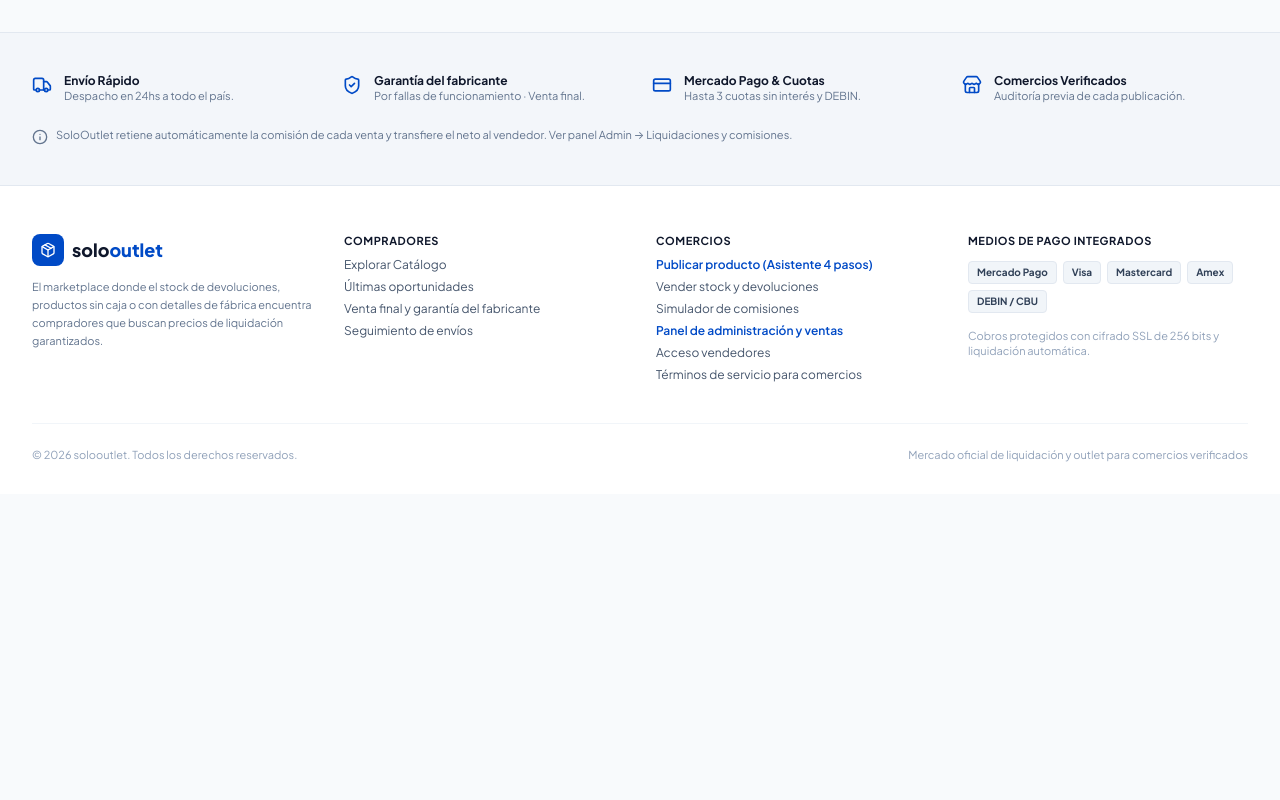
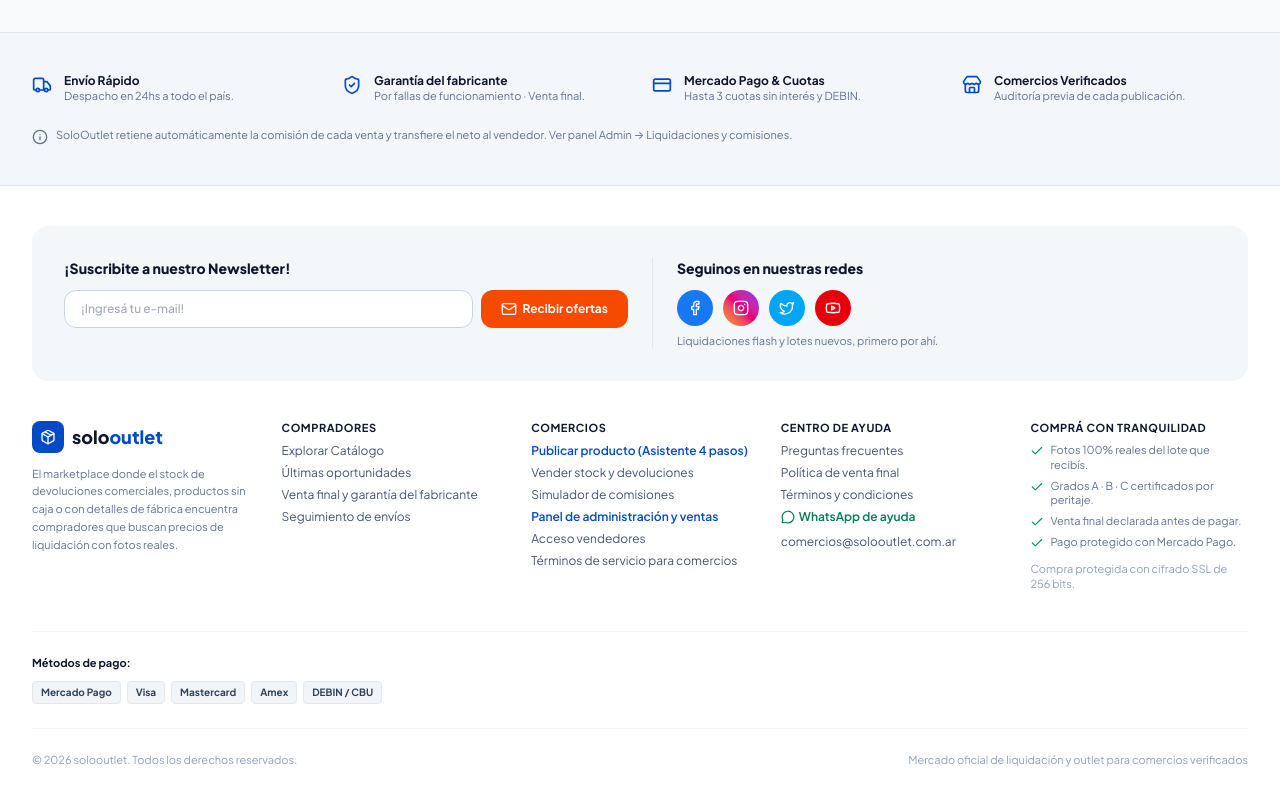
Before and after one commit to MarianGallicchio/SOLOOUTLET, a React (Vite) app: page / in a window 1280 px wide. Shown: the part 3886-4686 px from the top of the page. Before the commit the page ends 4380 px from the top, so only its background shows below. Built offline with nearby package versions, Linux system fonts and the light colour scheme; no server answers; a web font is replaced by a local one.

Commit message:
Footer estilo marketplace: newsletter, redes, ayuda y confianza

```diff
--- a/src/components/Footer.tsx
+++ b/src/components/Footer.tsx
@@ -1,11 +1,19 @@
-import React from 'react';
+import React, { useState } from 'react';
 import { useStore } from '../context/StoreContext';
 import { isMerchant, isPlatformOwner } from '../utils/sellerWorkspace';
-import { Package } from 'lucide-react';
+import { persist, load } from '../data/db';
+import {
+  Package, Mail, Facebook, Instagram, Twitter, Youtube,
+  Check, MessageCircle,
+} from 'lucide-react';
+
+const NEWSLETTER_KEY = 'solooutlet_newsletter';
 
 export const Footer: React.FC = () => {
-  const { setCurrentView, setHelpSection, currentUser, openAuthModal } = useStore();
+  const { setCurrentView, setHelpSection, currentUser, openAuthModal, triggerPushNotification } = useStore();
   const seller = isMerchant(currentUser);
+  const [email, setEmail] = useState('');
+  const [emailError, setEmailError] = useState<string | null>(null);
 
   const goHelp = (section: 'garantia' | 'envios' | 'terminos') => {
     setHelpSection(section);
@@ -23,15 +31,96 @@ export const Footer: React.FC = () => {
     else openAuthModal('merchant');
   };
 
+  const subscribe = (e: React.FormEvent) => {
+    e.preventDefault();
+    const value = email.trim().toLowerCase();
+    if (!/^[^\s@]+@[^\s@]+\.[^\s@]{2,}$/.test(value)) {
+      setEmailError('Ingresá un email válido.');
+      return;
+    }
+    const list = load<string[]>(NEWSLETTER_KEY, []);
+    if (list.includes(value)) {
+      setEmailError('Ese email ya está suscripto.');
+      return;
+    }
+    persist(NEWSLETTER_KEY, [...list, value]);
+    setEmail('');
+    setEmailError(null);
+    triggerPushNotification({
+      type: 'system',
+      title: '🎟 Newsletter activado',
+      body: 'Vas a recibir las liquidaciones con mayor descuento antes que nadie.',
+      linkView: 'catalog',
+    });
+  };
+
+  const socialSoon = (red: string) => {
+    triggerPushNotification({
+      type: 'system',
+      title: `📣 ${red} oficial en preparación`,
+      body: 'Te avisamos por acá cuando lancemos nuestras redes.',
+      linkView: 'home',
+    });
+  };
+
   const linkCls = 'hover:text-[#004AC6] transition-colors cursor-pointer text-left';
 
   return (
     <footer className="bg-white border-t border-slate-200 text-slate-600 text-xs">
-      <div className="max-w-7xl mx-auto px-4 sm:px-6 lg:px-8 pt-12 pb-8">
-        <div className="grid grid-cols-1 md:grid-cols-4 gap-8 mb-10">
+      <div className="max-w-7xl mx-auto px-4 sm:px-6 lg:px-8 pt-10 pb-8">
 
-          {/* Col 1: Brand Info */}
-          <div className="md:col-span-1 space-y-3">
+        {/* Newsletter + redes */}
+        <div className="bg-slate-100/80 rounded-2xl p-6 sm:p-8 grid grid-cols-1 md:grid-cols-2 gap-6 mb-10">
+          <div>
+            <h4 className="text-sm font-extrabold text-slate-900 mb-1">¡Suscribite a nuestro Newsletter!</h4>
+            <form onSubmit={subscribe} className="mt-3">
+              <div className="flex flex-col sm:flex-row gap-2">
+                <input
+                  type="email"
+                  value={email}
+                  onChange={(e) => { setEmail(e.target.value); setEmailError(null); }}
+                  placeholder="¡Ingresá tu e-mail!"
+                  className="flex-1 px-4 py-2.5 text-xs rounded-xl border border-slate-300 bg-white focus:outline-none focus:border-[#004AC6] font-medium"
+                />
+                <button
+                  type="submit"
+                  className="px-5 py-2.5 rounded-xl bg-orange-600 hover:bg-orange-700 text-white text-xs font-bold flex items-center justify-center gap-1.5 transition-all active:scale-95 cursor-pointer whitespace-nowrap"
+                >
+                  <Mail className="w-4 h-4" />
+                  <span>Recibir ofertas</span>
+                </button>
+              </div>
+              {emailError && <p className="text-[11px] text-rose-600 mt-1.5">{emailError}</p>}
+            </form>
+          </div>
+          <div className="md:pl-6 md:border-l md:border-slate-200">
+            <h4 className="text-sm font-extrabold text-slate-900 mb-3">Seguinos en nuestras redes</h4>
+            <div className="flex items-center gap-2.5">
+              {[
+                { name: 'Facebook', icon: <Facebook className="w-4 h-4" />, cls: 'bg-[#1877F2] hover:bg-[#1464cc]' },
+                { name: 'Instagram', icon: <Instagram className="w-4 h-4" />, cls: 'bg-gradient-to-tr from-amber-500 via-pink-600 to-purple-600 hover:opacity-90' },
+                { name: 'X', icon: <Twitter className="w-4 h-4" />, cls: 'bg-sky-500 hover:bg-sky-600' },
+                { name: 'YouTube', icon: <Youtube className="w-4 h-4" />, cls: 'bg-red-600 hover:bg-red-700' },
+              ].map((s) => (
+                <button
+                  key={s.name}
+                  type="button"
+                  onClick={() => socialSoon(s.name)}
+                  title={s.name}
+                  className={`w-9 h-9 rounded-full text-white flex items-center justify-center transition-all active:scale-95 cursor-pointer ${s.cls}`}
+                >
+                  {s.icon}
+                </button>
+              ))}
+            </div>
+            <p className="text-[11px] text-slate-500 mt-2">Liquidaciones flash y lotes nuevos, primero por ahí.</p>
+          </div>
+        </div>
+
+        <div className="grid grid-cols-2 md:grid-cols-5 gap-8 mb-10">
+
+          {/* Brand */}
+          <div className="col-span-2 md:col-span-1 space-y-3">
             <div className="flex items-center gap-2">
               <div className="w-8 h-8 rounded-lg bg-[#004AC6] flex items-center justify-center text-white">
                 <Package className="w-4 h-4" />
@@ -41,124 +130,101 @@ export const Footer: React.FC = () => {
               </span>
             </div>
             <p className="text-slate-500 leading-relaxed text-[11px]">
-              El marketplace donde el stock de devoluciones, productos sin caja o con detalles de fábrica encuentra compradores que buscan precios de liquidación garantizados.
+              El marketplace donde el stock de devoluciones comerciales, productos sin caja o con detalles de fábrica encuentra compradores que buscan precios de liquidación con fotos reales.
             </p>
           </div>
 
-          {/* Col 2: Compradores */}
+          {/* Compradores */}
           <div className="space-y-2">
-            <h5 className="font-bold text-slate-900 uppercase tracking-wider text-[11px]">
-              Compradores
-            </h5>
+            <h5 className="font-bold text-slate-900 uppercase tracking-wider text-[11px]">Compradores</h5>
+            <ul className="space-y-1.5">
+              <li><button onClick={() => setCurrentView('catalog')} className={linkCls}>Explorar Catálogo</button></li>
+              <li><button onClick={() => setCurrentView('catalog')} className={linkCls}>Últimas oportunidades</button></li>
+              <li><button onClick={() => goHelp('garantia')} className={linkCls}>Venta final y garantía del fabricante</button></li>
+              <li><button onClick={() => goHelp('envios')} className={linkCls}>Seguimiento de envíos</button></li>
+            </ul>
+          </div>
+
+          {/* Comercios */}
+          <div className="space-y-2">
+            <h5 className="font-bold text-slate-900 uppercase tracking-wider text-[11px]">Comercios</h5>
             <ul className="space-y-1.5">
               <li>
-                <button onClick={() => setCurrentView('catalog')} className={linkCls}>
-                  Explorar Catálogo
+                <button onClick={goPublish} className={`${linkCls} font-semibold text-[#004AC6]`}>
+                  Publicar producto (Asistente 4 pasos)
+                </button>
+              </li>
+              <li><button onClick={() => setCurrentView('vender')} className={linkCls}>Vender stock y devoluciones</button></li>
+              <li><button onClick={() => setCurrentView('vender')} className={linkCls}>Simulador de comisiones</button></li>
+              <li>
+                <button onClick={goAdminPanel} className={`${linkCls} font-semibold text-[#004AC6]`}>
+                  Panel de administración y ventas
                 </button>
               </li>
               <li>
-                <button onClick={() => setCurrentView('catalog')} className={linkCls}>
-                  Últimas oportunidades
+                <button onClick={() => (seller ? setCurrentView('seller-workspace') : openAuthModal('merchant'))} className={linkCls}>
+                  {seller ? 'Acceder a mi tienda' : 'Acceso vendedores'}
                 </button>
               </li>
+              <li><button onClick={() => goHelp('terminos')} className={linkCls}>Términos de servicio para comercios</button></li>
+            </ul>
+          </div>
+
+          {/* Ayuda */}
+          <div className="space-y-2">
+            <h5 className="font-bold text-slate-900 uppercase tracking-wider text-[11px]">Centro de ayuda</h5>
+            <ul className="space-y-1.5">
+              <li><button onClick={() => goHelp('garantia')} className={linkCls}>Preguntas frecuentes</button></li>
+              <li><button onClick={() => goHelp('garantia')} className={linkCls}>Política de venta final</button></li>
+              <li><button onClick={() => goHelp('terminos')} className={linkCls}>Términos y condiciones</button></li>
               <li>
-                <button onClick={() => goHelp('garantia')} className={linkCls}>
-                  Venta final y garantía del fabricante
-                </button>
+                <a
+                  href="https://wa.me/5491155904420?text=Hola,%20necesito%20ayuda%20con%20mi%20compra%20en%20solooutlet"
+                  target="_blank"
+                  rel="noopener noreferrer"
+                  className={`${linkCls} inline-flex items-center gap-1 font-semibold text-emerald-700`}
+                >
+                  <MessageCircle className="w-3.5 h-3.5" /> WhatsApp de ayuda
+                </a>
               </li>
               <li>
-                <button onClick={() => goHelp('envios')} className={linkCls}>
-                  Seguimiento de envíos
-                </button>
+                <a href="mailto:comercios@solooutlet.com.ar" className={linkCls}>
+                  comercios@solooutlet.com.ar
+                </a>
               </li>
             </ul>
           </div>
 
-          {/* Col 3: Comercios */}
+          {/* Confianza */}
           <div className="space-y-2">
-            <h5 className="font-bold text-slate-900 uppercase tracking-wider text-[11px]">
-              Comercios
-            </h5>
-            <ul className="space-y-1.5">
-              <li>
-                <button
-                  onClick={goPublish}
-                  className={`${linkCls} font-semibold text-[#004AC6]`}
-                >
-                  Publicar producto (Asistente 4 pasos)
-                </button>
-              </li>
-              <li>
-                <button onClick={() => setCurrentView('vender')} className={linkCls}>
-                  Vender stock y devoluciones
-                </button>
-              </li>
-              <li>
-                <button onClick={() => setCurrentView('vender')} className={linkCls}>
-                  Simulador de comisiones
-                </button>
-              </li>
-              <li>
-                <button
-                  onClick={goAdminPanel}
-                  className={`${linkCls} font-semibold text-[#004AC6]`}
-                >
-                  Panel de administración y ventas
-                </button>
-              </li>
-              <li>
-                <button
-                  onClick={() => (seller ? setCurrentView('seller-workspace') : openAuthModal('merchant'))}
-                  className={linkCls}
-                >
-                  {seller ? 'Acceder a mi tienda' : 'Acceso vendedores'}
-                </button>
-              </li>
-              <li>
-                <button onClick={() => goHelp('terminos')} className={linkCls}>
-                  Términos de servicio para comercios
-                </button>
-              </li>
+            <h5 className="font-bold text-slate-900 uppercase tracking-wider text-[11px]">Comprá con tranquilidad</h5>
+            <ul className="space-y-1.5 text-[11px] text-slate-500">
+              <li className="flex items-start gap-1.5"><Check className="w-3.5 h-3.5 text-emerald-600 shrink-0 mt-px" /><span>Fotos 100% reales del lote que recibís.</span></li>
+              <li className="flex items-start gap-1.5"><Check className="w-3.5 h-3.5 text-emerald-600 shrink-0 mt-px" /><span>Grados A · B · C certificados por peritaje.</span></li>
+              <li className="flex items-start gap-1.5"><Check className="w-3.5 h-3.5 text-emerald-600 shrink-0 mt-px" /><span>Venta final declarada antes de pagar.</span></li>
+              <li className="flex items-start gap-1.5"><Check className="w-3.5 h-3.5 text-emerald-600 shrink-0 mt-px" /><span>Pago protegido con Mercado Pago.</span></li>
             </ul>
-          </div>
-
-          {/* Col 4: Medios de Pago */}
-          <div className="space-y-2">
-            <h5 className="font-bold text-slate-900 uppercase tracking-wider text-[11px]">
-              Medios de Pago Integrados
-            </h5>
-            <div className="flex flex-wrap gap-1.5 pt-1">
-              <span className="px-2 py-1 bg-slate-100 border border-slate-200 rounded font-bold text-[10px] text-slate-700">
-                Mercado Pago
-              </span>
-              <span className="px-2 py-1 bg-slate-100 border border-slate-200 rounded font-bold text-[10px] text-slate-700">
-                Visa
-              </span>
-              <span className="px-2 py-1 bg-slate-100 border border-slate-200 rounded font-bold text-[10px] text-slate-700">
-                Mastercard
-              </span>
-              <span className="px-2 py-1 bg-slate-100 border border-slate-200 rounded font-bold text-[10px] text-slate-700">
-                Amex
-              </span>
-              <span className="px-2 py-1 bg-slate-100 border border-slate-200 rounded font-bold text-[10px] text-slate-700">
-                DEBIN / CBU
-              </span>
-            </div>
-            <p className="text-[11px] text-slate-400 pt-2">
-              Cobros protegidos con cifrado SSL de 256 bits y liquidación automática.
-            </p>
+            <p className="text-[11px] text-slate-400 pt-1">Compra protegida con cifrado SSL de 256 bits.</p>
           </div>
 
         </div>
 
+        {/* Métodos de pago */}
+        <div className="pt-6 border-t border-slate-100">
+          <h5 className="font-bold text-slate-900 text-[11px] mb-2.5">Métodos de pago:</h5>
+          <div className="flex flex-wrap gap-1.5">
+            {['Mercado Pago', 'Visa', 'Mastercard', 'Amex', 'DEBIN / CBU'].map((m) => (
+              <span key={m} className="px-2 py-1 bg-slate-100 border border-slate-200 rounded font-bold text-[10px] text-slate-700">
+                {m}
+              </span>
+            ))}
+          </div>
+        </div>
+
         {/* Bottom bar */}
-        <div className="pt-6 border-t border-slate-100 flex flex-col sm:flex-row items-center justify-between gap-3 text-[11px] text-slate-400">
-          <div>
-            © 2026 solooutlet. Todos los derechos reservados.
-          </div>
-          <div>
-            Mercado oficial de liquidación y outlet para comercios verificados
-          </div>
+        <div className="mt-6 pt-6 border-t border-slate-100 flex flex-col sm:flex-row items-center justify-between gap-3 text-[11px] text-slate-400">
+          <div>© 2026 solooutlet. Todos los derechos reservados.</div>
+          <div>Mercado oficial de liquidación y outlet para comercios verificados</div>
         </div>
 
       </div>
```
